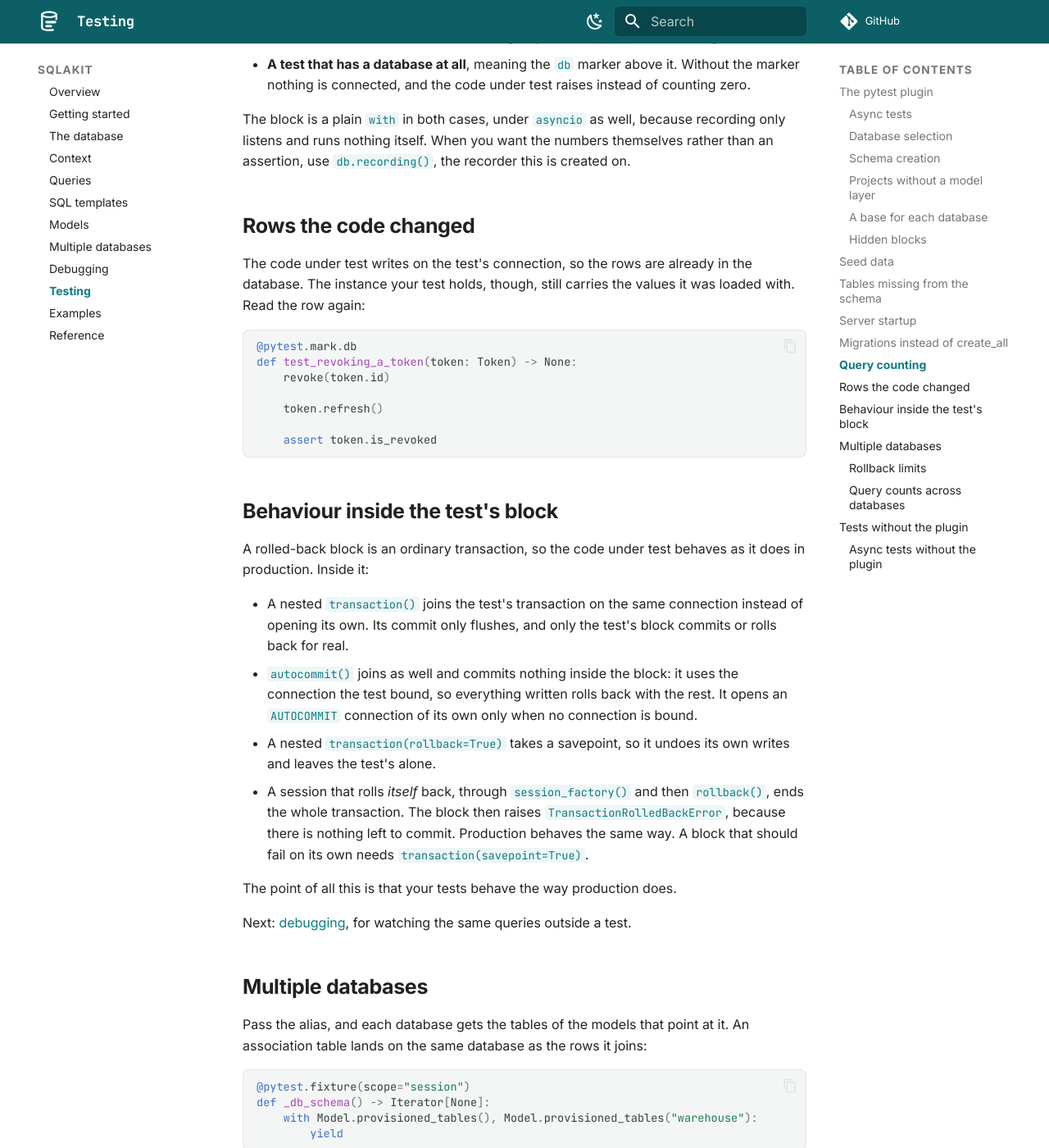
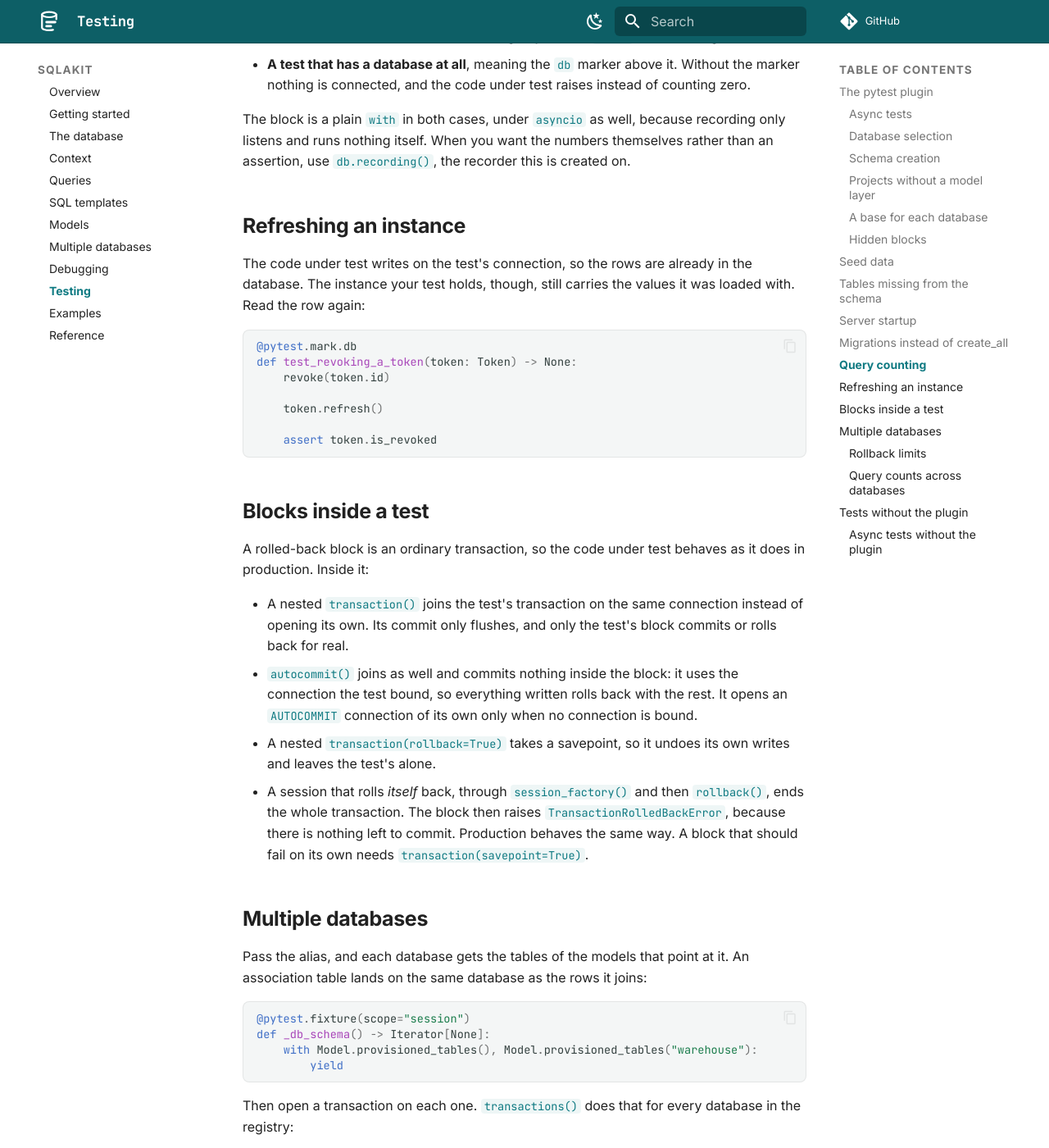
Before and after one commit to antonrh/sqlakit, an MkDocs documentation site: the page built from docs/testing.md, in a window 1280 px wide and 1400 px high, scrolled down 10832 px. Shown: the whole window at 82% size. Built offline with MkDocs 1.6.1 and Material for MkDocs 9.7.7, drawn with Linux system fonts in a browser that asks for light colours; comment, search, counter and statistics services are not loaded; some of the changed text lies outside the part shown.

````diff
--- a/docs/testing.md
+++ b/docs/testing.md
@@ -545,7 +545,7 @@ recording only listens and runs nothing itself. When you want the numbers
 themselves rather than an assertion, use `db.recording()`, the recorder this
 is created on.
 
-## Rows the code changed
+## Refreshing an instance
 
 The code under test writes on the test's connection, so the rows are already
 in the database. The instance your test holds, though, still carries the
@@ -561,7 +561,7 @@ def test_revoking_a_token(token: Token) -> None:
     assert token.is_revoked
 ```
 
-## Behaviour inside the test's block
+## Blocks inside a test
 
 A rolled-back block is an ordinary transaction, so the code under test behaves
 as it does in production. Inside it:
@@ -581,9 +581,6 @@ as it does in production. Inside it:
   Production behaves the same way. A block that should fail on its own needs
   `transaction(savepoint=True)`.
 
-The point of all this is that your tests behave the way production does.
-
-Next: [debugging](debugging.md), for watching the same queries outside a test.
 ## Multiple databases
 
 Pass the alias, and each database gets the tables of the models that point at
````
Also changed, not shown: other parts of docs/testing.md (+2 -0 lines), .claude/skills/docs/SKILL.md (+20 -0 lines), docs/context.md (+0 -7 lines).
